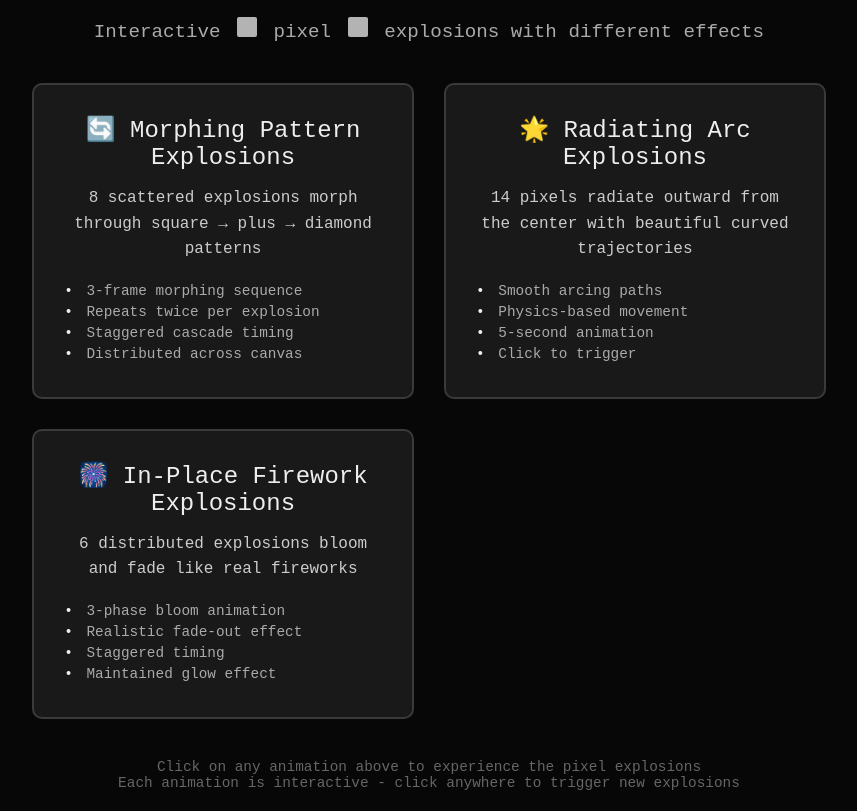
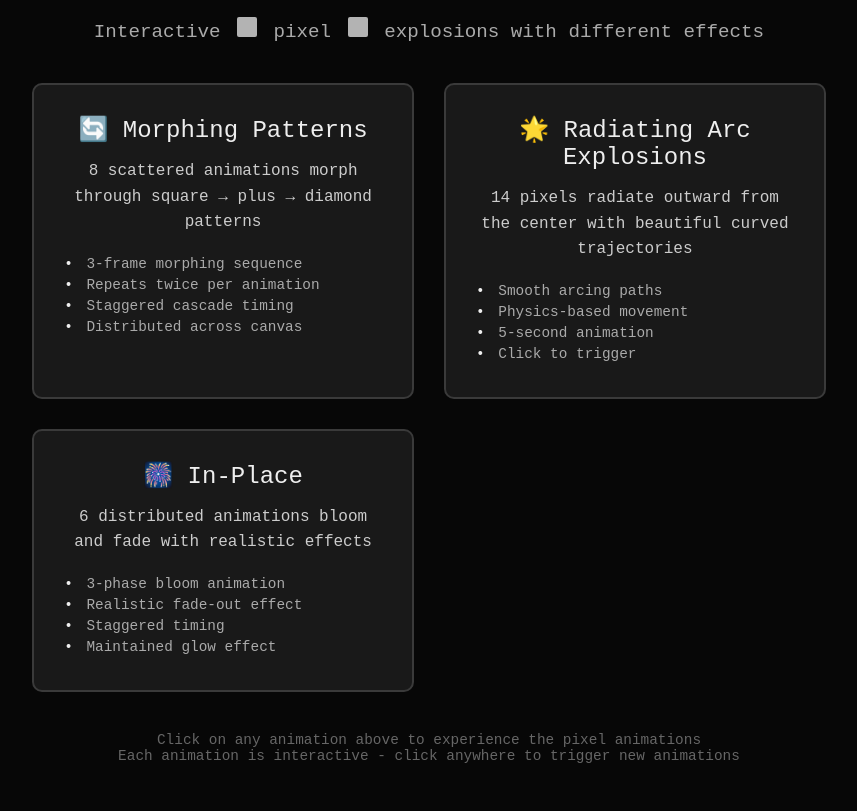
Before and after one commit to apspencer/pixel-experiment, a website: page index-main.html in a window 1280 px wide. Shown: the part 68-879 px from the top of the page, without its empty margins (211-1068 px from the left). After the commit the page ends 852 px from the top, so only its background shows below. Drawn offline with Linux system fonts and the light colour scheme.

Commit message:
Remove 'fireworks' and 'explosions' terminology, simplify naming
- Update all references from 'fireworks' to just 'In-Place'
- Change 'Morphing Pattern Explosions' to 'Morphing Patterns'
- Remove 'explosions' from all descriptions and documentation
- Update HTML titles to use simplified names
- Update script console logging to use new terminology
- Clean up detection logic in script.js
- Update README.md with consistent naming
- Update index-main.html with cleaner descriptions

```diff
--- a/index-main.html
+++ b/index-main.html
@@ -129,13 +129,13 @@
 
         <div class="animations">
             <a href="morphing.html" class="animation-card">
-                <div class="animation-title">🔄 Morphing Pattern Explosions</div>
+                <div class="animation-title">🔄 Morphing Patterns</div>
                 <div class="animation-description">
-                    8 scattered explosions morph through square → plus → diamond patterns
+                    8 scattered animations morph through square → plus → diamond patterns
                 </div>
                 <ul class="animation-features">
                     <li>3-frame morphing sequence</li>
-                    <li>Repeats twice per explosion</li>
+                    <li>Repeats twice per animation</li>
                     <li>Staggered cascade timing</li>
                     <li>Distributed across canvas</li>
                 </ul>
@@ -155,9 +155,9 @@
             </a>
 
             <a href="in-place.html" class="animation-card">
-                <div class="animation-title">🎆 In-Place Firework Explosions</div>
+                <div class="animation-title">🎆 In-Place</div>
                 <div class="animation-description">
-                    6 distributed explosions bloom and fade like real fireworks
+                    6 distributed animations bloom and fade with realistic effects
                 </div>
                 <ul class="animation-features">
                     <li>3-phase bloom animation</li>
@@ -169,8 +169,8 @@
         </div>
 
         <div class="footer">
-            Click on any animation above to experience the pixel explosions<br>
-            Each animation is interactive - click anywhere to trigger new explosions
+            Click on any animation above to experience the pixel animations<br>
+            Each animation is interactive - click anywhere to trigger new animations
         </div>
     </div>
 </body>
```
Also changed, not shown: in-place.html (+1 -1 lines), morphing.html (+1 -1 lines), script.js (+10 -12 lines), README.md.
